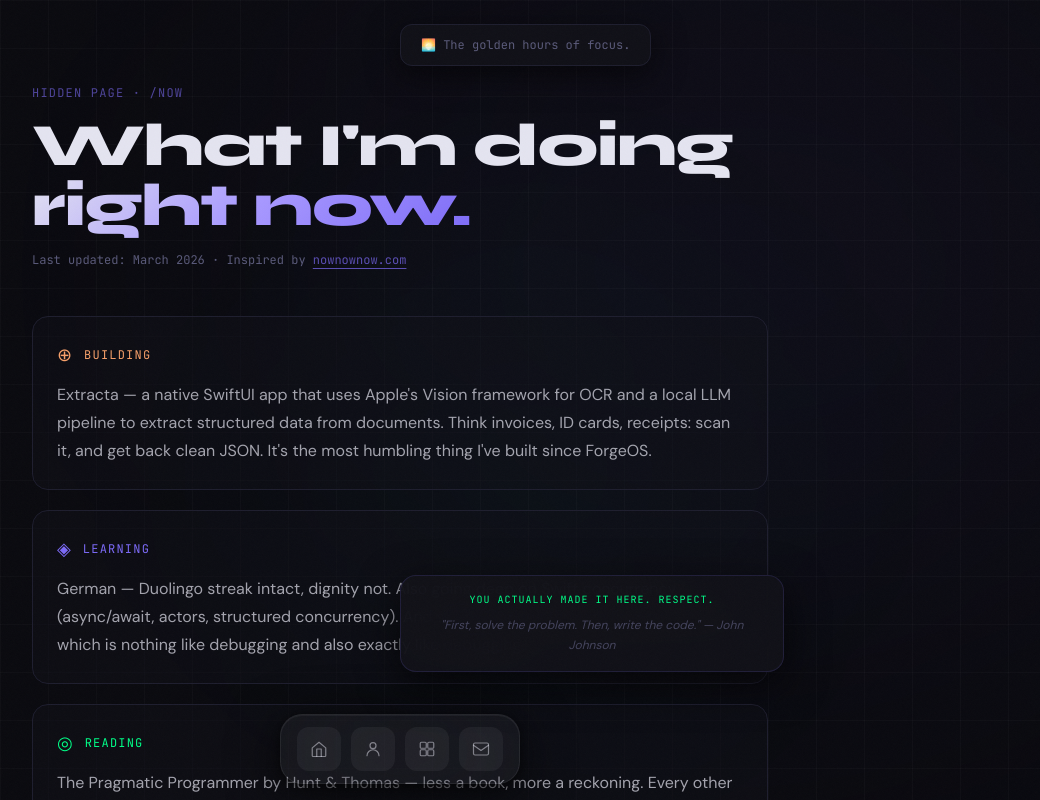
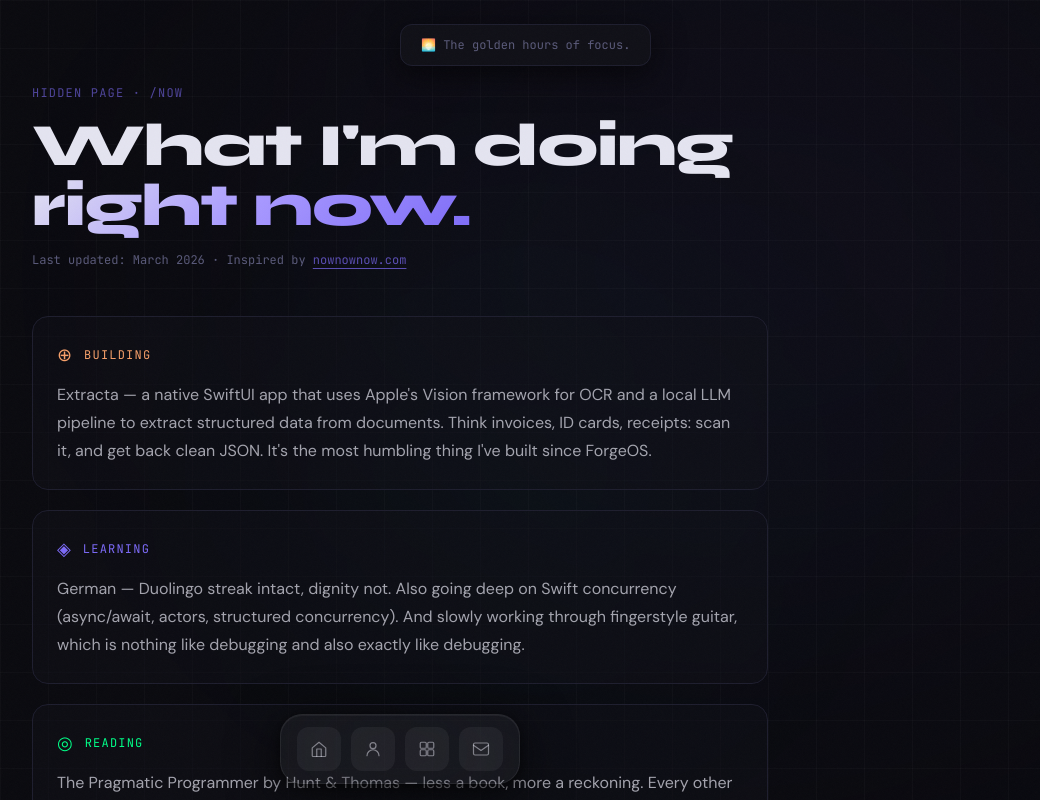
Before and after one commit to modak-tamajit/Portfolio_TM, a Next.js app: page /now in a window 1280 px wide. Shown: the top 800 px of the page, without its empty margins (240-1280 px from the left). Built offline with nearby package versions, Linux system fonts and the light colour scheme.

Commit message:
fix: resolve easter egg trigger, remove scroll reward, subtly style hints

```diff
--- a/app/api/analytics/route.ts
+++ b/app/api/analytics/route.ts
@@ -1,4 +1,6 @@
 import { NextResponse } from 'next/server';
+
+export const dynamic = 'force-dynamic';
 
 export async function GET() {
     try {
--- a/components/ConsoleSecret.tsx
+++ b/components/ConsoleSecret.tsx
@@ -16,7 +16,7 @@
         );
         console.log('%c─────────────────────────────────', 'color: #1e1e2e;');
 
-        (window as unknown as Record<string, unknown>).unlock = (secret: string) => {
+        (window as any).unlock = (secret: string) => {
             if (secret === 'truth') {
                 console.log('%c✓ Secret unlocked.', 'font-size: 14px; color: #00ff88; font-weight: bold;');
                 console.log(
@@ -27,7 +27,8 @@
                     '%c🔑 Bonus: Try the Konami code (↑↑↓↓←→←→BA) or type "unlock soul" anywhere on the page.',
                     'font-size: 11px; color: #f7a06a;'
                 );
-                return '🔓 Truth revealed.';
+                alert("🔓 Truth revealed: 'The best code is written at the intersection of curiosity and stubbornness.'\\n\\n(See full message in Console)");
+                return '🔓 Truth revealed in Console!';
             }
             console.log('%c✗ Unknown secret. Try: unlock("truth")', 'font-size: 12px; color: #ff5f57;');
             return '🔒 Locked.';
--- a/components/HintLine.tsx
+++ b/components/HintLine.tsx
@@ -4,10 +4,10 @@
   className?: string;
 }
 
-export default function HintLine({ text, opacity = 0.3, className = '' }: HintLineProps) {
+export default function HintLine({ text, opacity = 0.15, className = '' }: HintLineProps) {
   return (
     <p
-      className={`font-mono text-[10px] text-secondary select-none ${className}`}
+      className={`font-mono text-[9px] text-secondary/40 select-none ${className}`}
       style={{ opacity }}
     >
       {text}
--- a/components/ScrollReward.tsx
+++ b/components/ScrollReward.tsx
@@ -1,88 +1,5 @@
 'use client';
 
-import { useEffect, useState, useRef, useCallback } from 'react';
-import { motion, AnimatePresence } from 'framer-motion';
-
-const QUOTES = [
-    '"The best way to predict the future is to build it." — Alan Kay',
-    '"First, solve the problem. Then, write the code." — John Johnson',
-    '"Talk is cheap. Show me the code." — Linus Torvalds',
-    '"Any fool can write code that a computer can understand. Good programmers write code that humans can understand." — Martin Fowler',
-];
-
 export default function ScrollReward() {
-    const [show, setShow] = useState(false);
-    const triggeredRef = useRef(false);
-    const [quote] = useState(() => QUOTES[Math.floor(Math.random() * QUOTES.length)]);
-
-    const checkScroll = useCallback(() => {
-        if (triggeredRef.current) return;
-        if (typeof window === 'undefined') return;
-
-        const scrollTop = window.scrollY || document.documentElement.scrollTop || 0;
-        const scrollHeight = Math.max(
-            document.body.scrollHeight,
-            document.documentElement.scrollHeight
-        );
-        const clientHeight = window.innerHeight || document.documentElement.clientHeight;
-        const scrollableDistance = scrollHeight - clientHeight;
-
-        if (scrollableDistance < 200) return;
-
-        const progress = scrollTop / scrollableDistance;
-
-        if (progress >= 0.85) {
-            triggeredRef.current = true;
-            try { sessionStorage.setItem('scroll_reward_shown', 'true'); } catch { }
-            setShow(true);
-            setTimeout(() => setShow(false), 6000);
-        }
-    }, []);
-
-    useEffect(() => {
-        try {
-            if (sessionStorage.getItem('scroll_reward_shown')) {
-                triggeredRef.current = true;
-                return;
-            }
-        } catch { }
-
-        window.addEventListener('scroll', checkScroll, { passive: true });
-        window.addEventListener('resize', checkScroll, { passive: true });
-
-        const interval = setInterval(checkScroll, 2000);
-        const timeout = setTimeout(checkScroll, 1000);
-
-        return () => {
-            window.removeEventListener('scroll', checkScroll);
-            window.removeEventListener('resize', checkScroll);
-            clearInterval(interval);
-            clearTimeout(timeout);
-        };
-    }, [checkScroll]);
-
-    return (
-        <AnimatePresence>
-            {show && (
-                <motion.div
-                    initial={{ opacity: 0, y: 30, scale: 0.9 }}
-                    animate={{ opacity: 1, y: 0, scale: 1 }}
-                    exit={{ opacity: 0, y: -10, scale: 0.9 }}
-                    transition={{ duration: 0.4, ease: [0.22, 1, 0.36, 1] }}
-                    className="fixed bottom-32 left-1/2 -translate-x-1/2 z-[9994]
-                     w-[90vw] max-w-sm px-5 py-4 rounded-2xl
-                     bg-surface/95 border border-accent/15
-                     backdrop-blur-xl shadow-[0_12px_40px_rgba(0,0,0,0.7)]
-                     pointer-events-none text-center"
-                >
-                    <p className="font-mono text-[10px] text-tgreen tracking-widest uppercase mb-2">
-                        You actually made it here. Respect.
-                    </p>
-                    <p className="font-body text-xs text-secondary/70 italic leading-5">
-                        {quote}
-                    </p>
-                </motion.div>
-            )}
-        </AnimatePresence>
-    );
+    return null;
 }
```
